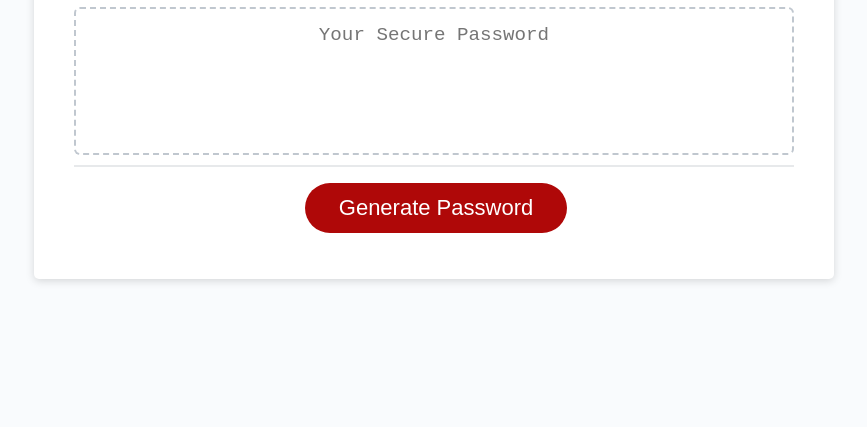
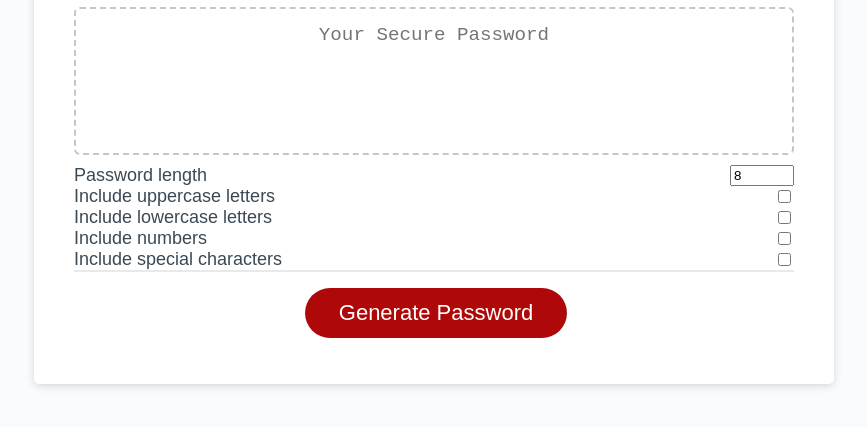
Before and after one commit to sheymanidze/Password-Generator, a plain HTML site: page index.html in a window 1280 px wide. Shown: the part 241-668 px from the top of the page, without its empty margins (206-1073 px from the left). Drawn offline with Linux system fonts and the light colour scheme.

Commit message:
checkboxes added

```diff
--- a/index.html
+++ b/index.html
@@ -1,5 +1,6 @@
 <!DOCTYPE html>
 <html lang="en">
+
 <head>
   <meta charset="UTF-8" />
   <meta name="viewport" content="width=device-width, initial-scale=1.0" />
@@ -7,6 +8,7 @@
   <title>Password Generator</title>
   <link rel="stylesheet" href="style.css" />
 </head>
+
 <body>
   <div class="wrapper">
     <header>
@@ -17,12 +19,27 @@
         <h2>Generate a Password</h2>
       </div>
       <div class="card-body">
-          <textarea
-            readonly
-            id="password"
-            placeholder="Your Secure Password"
-            aria-label="Generated Password"
-          ></textarea>
+        <textarea readonly id="password" placeholder="Your Secure Password" aria-label="Generated Password"></textarea>
+      </div>
+      <div class="criteria">
+        <label for="length">Password length</label>
+        <input type="number" min="8" max="128" value="8">
+      </div>
+      <div class="criteria">
+        <label for="uppercase">Include uppercase letters</label>
+        <input type="checkbox">
+      </div>
+      <div class="criteria">
+        <label for="lowercase">Include lowercase letters</label>
+        <input type="checkbox">
+      </div>
+      <div class="criteria">
+        <label for="numeric">Include numbers</label>
+        <input type="checkbox">
+      </div>
+      <div class="criteria">
+        <label for="special-characters">Include special characters</label>
+        <input type="checkbox">
       </div>
       <div class="card-footer">
         <button id="generate" class="btn">Generate Password</button>
@@ -31,4 +48,5 @@
   </div>
   <script src="script.js"></script>
 </body>
+
 </html>
--- a/style.css
+++ b/style.css
@@ -88,6 +88,10 @@ header {
   cursor: pointer;
 }
 
+.criteria {
+  display: flex;
+  justify-content: space-between;
+}
 button[disabled] {
   cursor: default;
   background: #c0c7cf;
```
Lines whose indentation alone changed are shown as unchanged.
